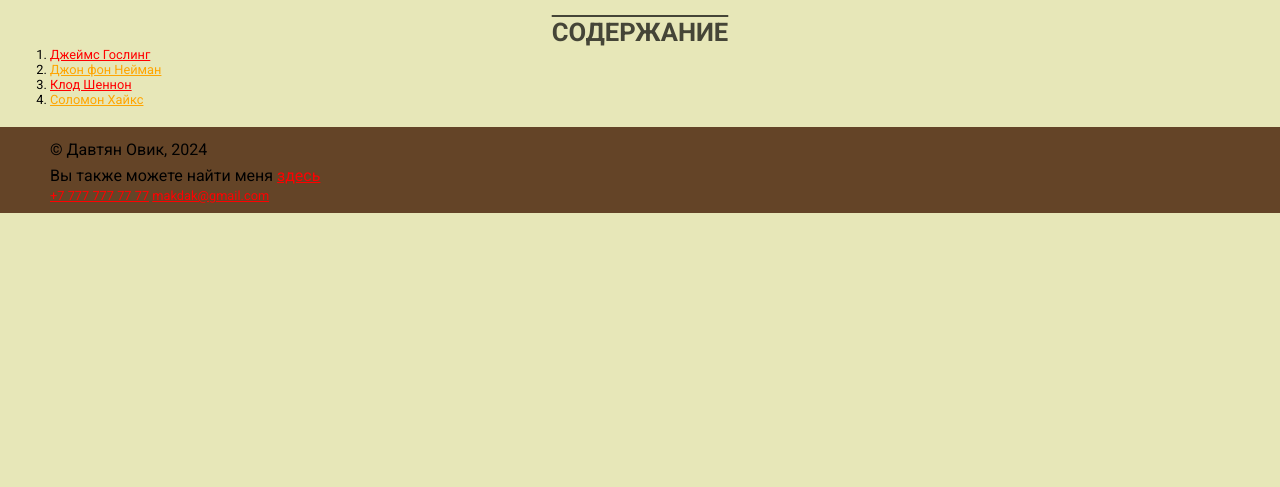
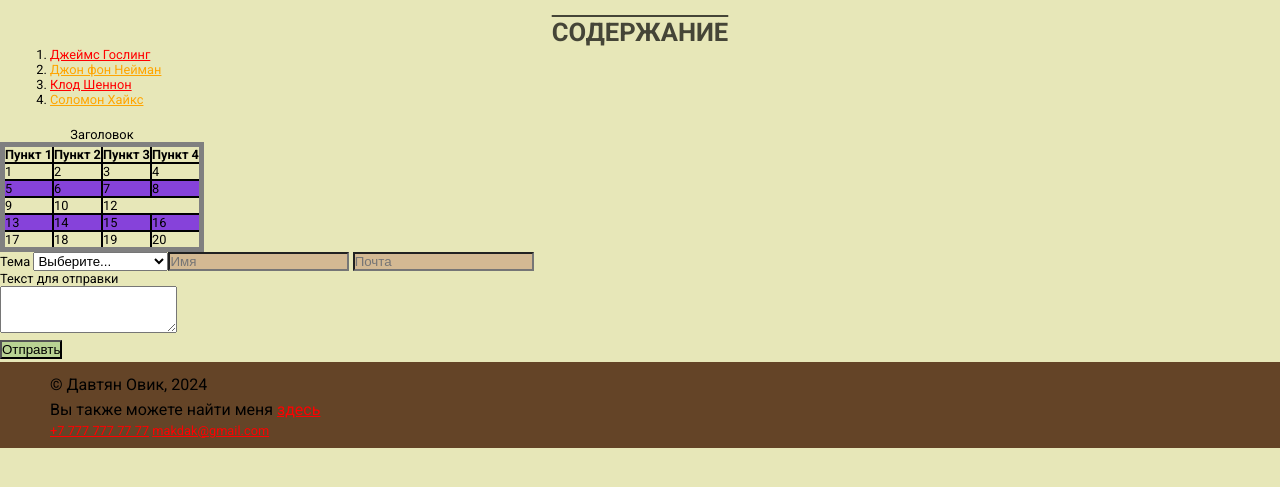
Before and after one commit to qwedcx/qwe1, a plain HTML site: page super.html in a window 1280 px wide. Shown: the part 99-586 px from the top of the page. Drawn offline with Linux system fonts and the light colour scheme.

Commit message:
Add files via upload

```diff
--- a/css/style.css
+++ b/css/style.css
@@ -78,3 +78,20 @@ a:active{
   h3{
     text-align: center;
   }
+  table {
+    border-collapse: collapse;
+    border: 5px solid gray;
+}
+
+td, th {
+    border: 2px solid black;
+}
+tr:nth-child(even){
+    background-color:#8642da;
+    }
+input:invalid {
+    background: rgba(128,0,0,0.2);
+   }
+input:valid {
+    background: rgba(0,128,0,0.2);
+}
--- a/super.html
+++ b/super.html
@@ -42,6 +42,49 @@
                 </li>
             </ol>
         </section>
+        <section>
+            <table border=1>
+                <caption>Заголовок</caption>
+                <thead>
+                <tr><th>Пункт 1</th><th>Пункт 2</th><th>Пункт 3</th><th>Пункт 4</th></tr>
+                </thead>
+                <tbody>
+                <tr><td>1</td> <td>2</td><td>3</td><td>4</td></tr>
+                <tr><td>5</td><td>6</td><td>7</td><td>8</td></tr>
+                <tr><td>9</td> <td>10</td><td colspan="2">12</td></tr>
+                <tr><td>13</td><td>14</td><td>15</td><td>16</td></tr>
+                <tr><td>17</td><td>18</td><td>19</td><td>20</td></tr>
+                </tbody>
+                </table>
+        </section>
+        <section>
+            <label for="select">Тема</label>
+            <select id="select">
+                <option value="">Выберите...</option>
+                <optgroup label="Option group 1">
+                    <option value="">Заказать услугу</option>
+                    …
+                </optgroup>
+                <optgroup label="Option group 2">
+                    <option value="">Другое</option>
+                   …
+                </optgroup>
+            <label for="input">Имя</label>
+            <input type="text" id="input"  placeholder="Имя" required>
+            <input type="text" id="input" placeholder="Почта" required><br>
+            <label for="textarea">
+                Текст для отправки
+            </label> <br>
+            <textarea id="textarea" rows="3"></textarea>
+
+            <p>
+                <input type="submit" value="Отправть"/>
+            </p>
+
+
+
+            </select>
+        </section>
     </main>
     <footer>
         <p>© Давтян Овик, 2024</p>
```
Also changed, not shown: index.html (+1 -0 lines).
